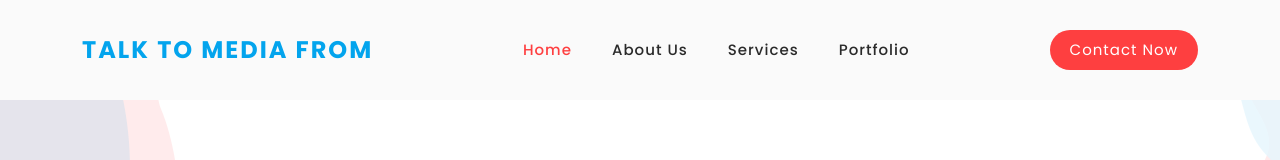
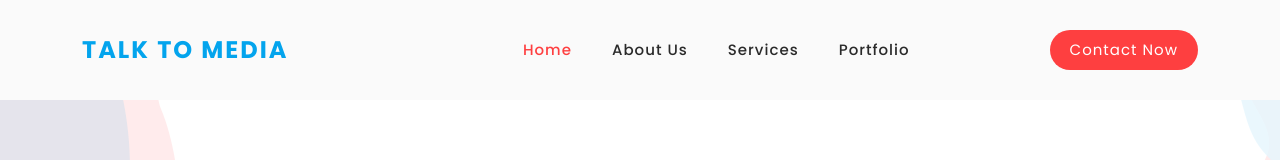
Before and after one commit to talktomediafrommaadigital-cyber/talktomediafrommaadigital, a plain HTML site: page index.html in a window 1280 px wide. Shown: the top 160 px of the page. Drawn offline with Linux system fonts and the light colour scheme.

Commit message:
Update index.html

```diff
--- a/index.html
+++ b/index.html
@@ -52,7 +52,7 @@ https://talktomediafrommaadigital.com
           <nav class="main-nav">
             <!-- ***** Logo Start ***** -->
             <a href="index.html" class="logo">
-              <h4>Talk to Media from <span></span></h4>
+              <h4>Talk to Media <span></span></h4>
             </a>
             <!-- ***** Logo End ***** -->
             <!-- ***** Menu Start ***** -->
```
